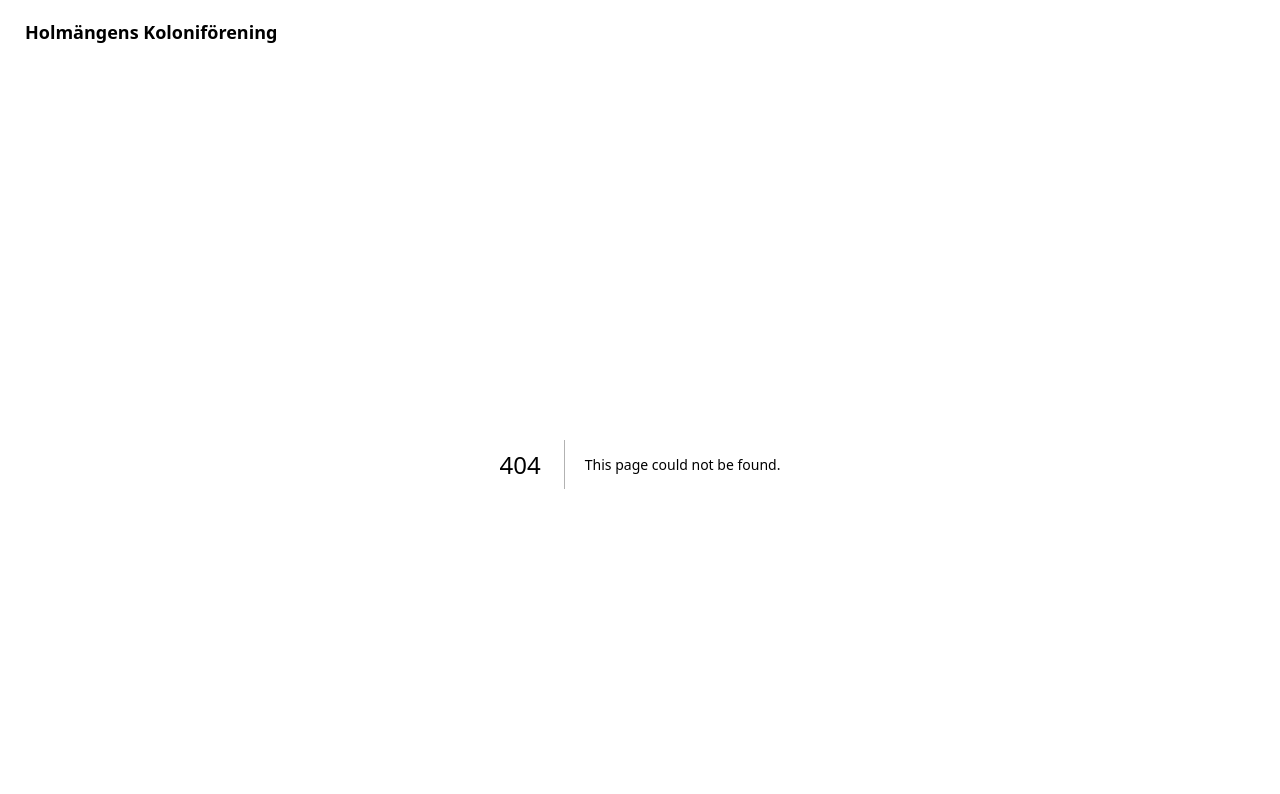
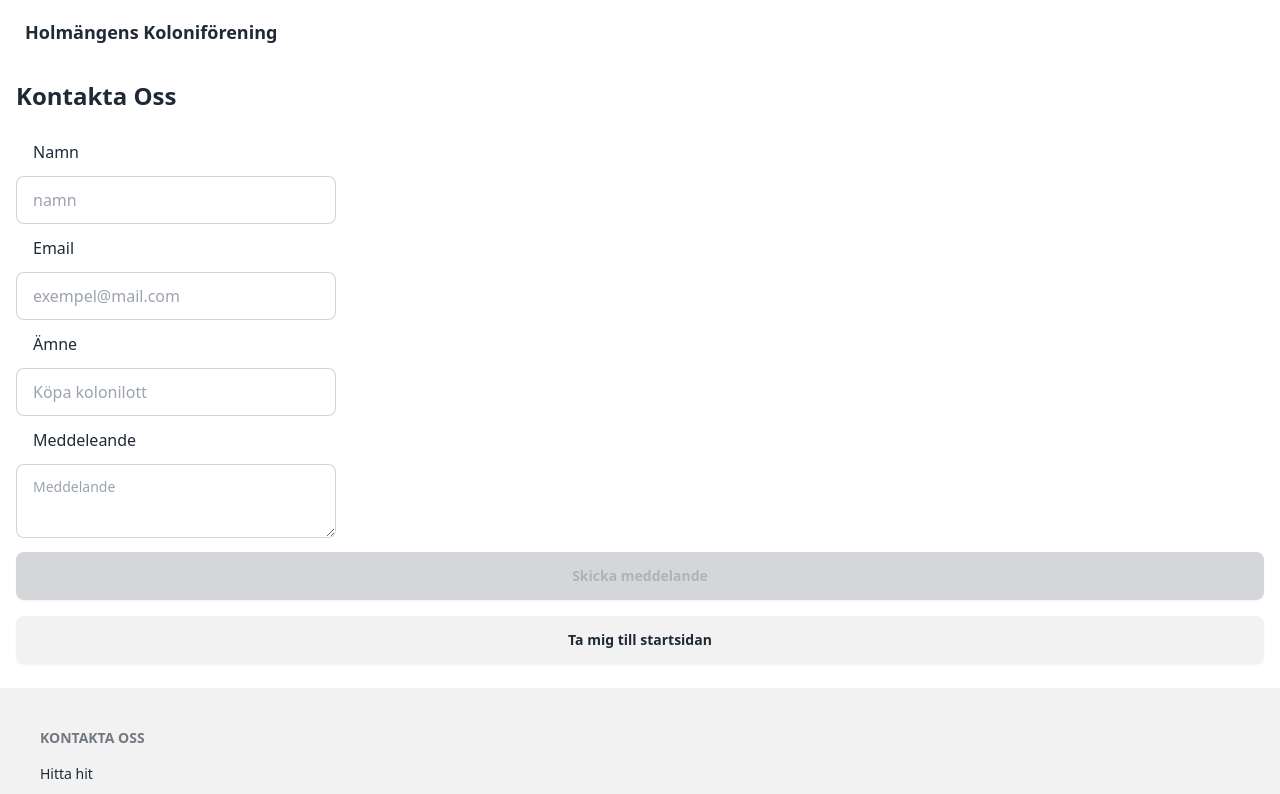
Before and after one commit to risie/lotten, a Next.js app: page /kontakt in a window 1280 px wide. Before the commit this address had no page. Shown: the top 794 px of the page. Built offline with nearby package versions, Linux system fonts and the light colour scheme.

Commit message:
feat: add contact form page and component

```diff
--- /dev/null
+++ b/src/app/ContactForm.tsx
@@ -0,0 +1,118 @@
+"use client";
+import React from "react";
+import { useForm } from "react-hook-form";
+import { zodResolver } from "@hookform/resolvers/zod";
+import { z } from "zod";
+import { contactSchema } from "../lib/schemas";
+import { useRouter } from "next/navigation";
+import Link from "next/link";
+
+type ContactFormInputs = z.infer<typeof contactSchema>;
+
+// Define a type for the validation errors
+type ValidationError = {
+  path: (string | number)[];
+  message: string;
+};
+
+export default function ContactForm() {
+  const {
+    register,
+    handleSubmit,
+    setError,
+    formState: { errors },
+  } = useForm<ContactFormInputs>({
+    resolver: zodResolver(contactSchema),
+  });
+
+  const router = useRouter();
+
+  const onSubmit = async (data: ContactFormInputs) => {
+    try {
+      const response = await fetch("/api/kontakt", {
+        method: "POST",
+        headers: {
+          "Content-Type": "application/json",
+        },
+        body: JSON.stringify(data),
+      });
+
+      const result = await response.json();
+
+      if (!response.ok) {
+        // Handle validation errors
+        if (result.errors) {
+          (result.errors as ValidationError[]).forEach((error) => {
+            setError(error.path[0] as keyof ContactFormInputs, {
+              type: "manual",
+              message: error.message,
+            });
+          });
+        } else {
+          console.error(result.message);
+        }
+      } else {
+        console.log("Email sent successfully:", result.message);
+        router.push("/");
+      }
+    } catch (error) {
+      console.error("Failed to submit form:", error);
+    }
+  };
+
+  return (
+    <form onSubmit={handleSubmit(onSubmit)}>
+      <label className="input flex items-center gap-2">Namn</label>
+      <input
+        {...register("name")}
+        type="text"
+        className={`input w-full input-bordered max-w-xs ${errors.name ? "input-error" : ""}`}
+        placeholder="namn"
+      />
+      {errors.name && <p className="text-red-500">{errors.name.message}</p>}
+
+      <label className="input flex items-center gap-2">Email</label>
+      <input
+        {...register("email")}
+        type="text"
+        className={`input w-full input-bordered max-w-xs ${errors.email ? "input-error" : ""}`}
+        placeholder="exempel@mail.com"
+      />
+      {errors.email && <p className="text-red-500">{errors.email.message}</p>}
+
+      <label className="input flex items-center gap-2">Ämne</label>
+      <input
+        {...register("subject")}
+        type="text"
+        className={`input input-bordered w-full max-w-xs ${errors.subject ? "input-error" : ""}`}
+        placeholder="Köpa kolonilott"
+      />
+      {errors.subject && (
+        <p className="text-red-500">{errors.subject.message}</p>
+      )}
+
+      <label className="input flex items-center gap-2">Meddeleande</label>
+
+      <textarea
+        {...register("message")}
+        className={`textarea textarea-bordered w-full max-w-xs ${errors.message ? "textarea-error" : ""}`}
+        placeholder="Meddelande"
+      />
+      {errors.message && (
+        <p className="text-red-500">{errors.message.message}</p>
+      )}
+      <div className="flex flex-col">
+        <button disabled type="submit" className="btn my-2">
+          Skicka meddelande
+        </button>
+        <button
+          onClick={() => router.push("/")}
+          type="button"
+          className="btn my-2"
+        >
+          Ta mig till startsidan
+        </button>
+      </div>
+    </form>
+  );
+}
--- /dev/null
+++ b/src/app/kontakt/page.tsx
@@ -0,0 +1,10 @@
+import ContactForm from "../ContactForm";
+
+export default function Home() {
+  return (
+    <div className="container mx-auto p-4">
+      <h1 className="text-2xl font-bold mb-4">Kontakta Oss</h1>
+      <ContactForm />
+    </div>
+  );
+}
```
